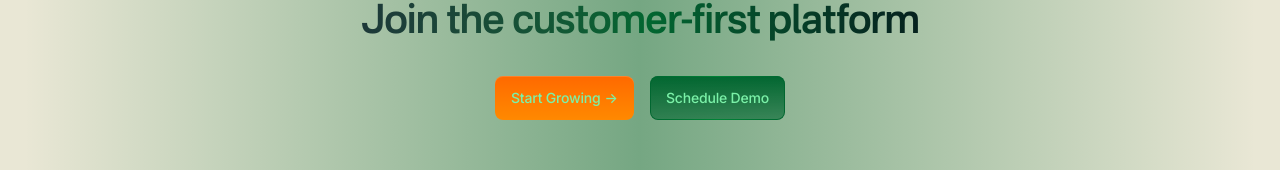
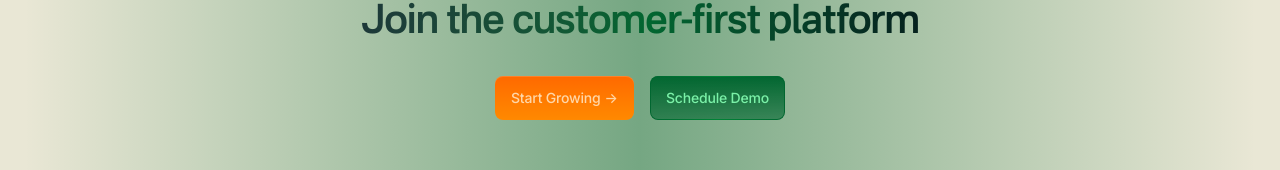
Before and after one commit to gromopo-tech/gromopo, a Next.js app: page / in a window 1280 px wide. Shown: the part 1967-2137 px from the top of the page. Built offline with nearby package versions, Linux system fonts and the light colour scheme.

Commit message:
Fix color of text

```diff
--- a/components/cta.tsx
+++ b/components/cta.tsx
@@ -20,12 +20,12 @@ export default function Cta() {
             <div className="mx-auto max-w-xs sm:flex sm:max-w-none sm:justify-center">
               <div data-aos="fade-up" data-aos-delay={400}>
                 <a
-                  className="btn group mb-4 w-full bg-linear-to-t from-orange-400 to-orange-500 bg-[length:100%_100%] bg-[bottom] text-green-300 shadow-[inset_0px_1px_0px_0px_--theme(--color-white/.16)] hover:bg-[length:100%_150%] sm:mb-0 sm:w-auto"
+                  className="btn group mb-4 w-full bg-linear-to-t from-orange-400 to-orange-500 bg-[length:100%_100%] bg-[bottom] text-orange-200 shadow-[inset_0px_1px_0px_0px_--theme(--color-white/.16)] hover:bg-[length:100%_150%] sm:mb-0 sm:w-auto"
                   href="#0"
                 >
                   <span className="relative inline-flex items-center">
                     Start Growing
-                    <span className="ml-1 tracking-normal text-green-300 transition-transform group-hover:transky-x-0.5">
+                    <span className="ml-1 tracking-normal text-orange-200 transition-transform group-hover:transky-x-0.5">
                       -&gt;
                     </span>
                   </span>
```
